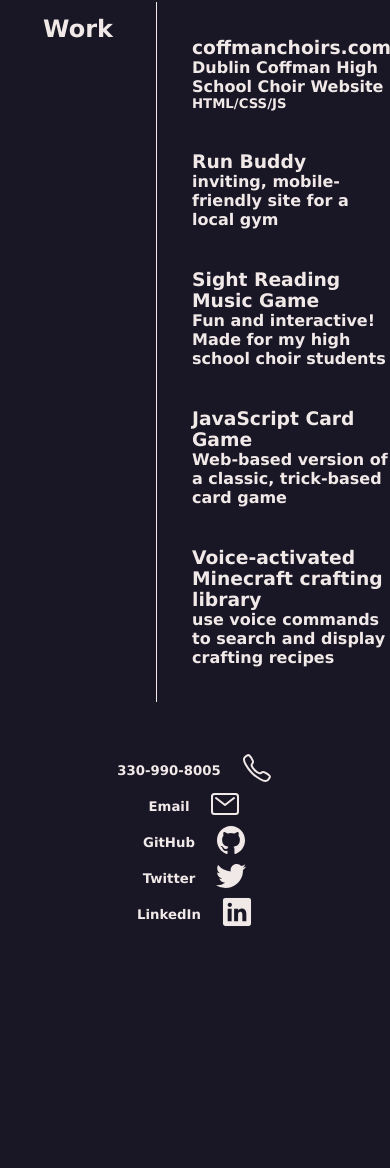
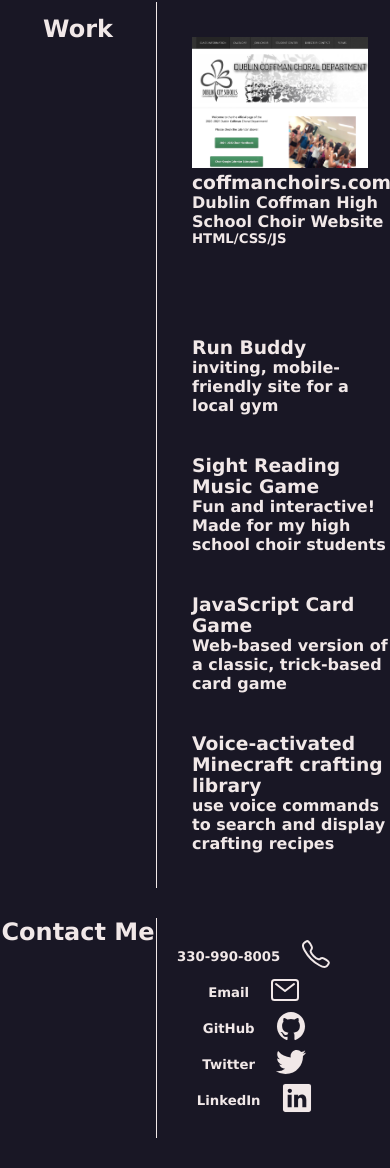
Before and after one commit to awgarner/AGPersonalPortfolio, a plain HTML site: page index.html in a window 390 px wide. Shown: the part 902-2070 px from the top of the page. Before the commit the page ends 1854 px from the top, so only its background shows below. Drawn offline with nearby package versions, Linux system fonts and the light colour scheme.

Commit message:
changed .jp2 to .jpg images.. they wouldn't load - added more styles for 575 breakpoint

```diff
--- a/assets/css/style.css
+++ b/assets/css/style.css
@@ -182,9 +182,20 @@ header li {
   flex-wrap: wrap;
 }
 
+.bigProject {
+  height: 300px;
+  padding: 20px;
+  background-image: url("/AGPersonalPortfolio/images/coffmanChoirsImage.jp2");
+}
+
+.bigProject img {
+  width: 45vw;
+}
+
 /* CONTACT STYLES */
 
 .contact {
+  display: flex;
 }
 
 /* PROJECT STYLES */
@@ -194,12 +205,26 @@ header li {
 
 /* FOOTER STYLES */
 
+footer {
+}
+
+.footerTitle {
+  display: flex;
+  justify-content: flex-start;
+  flex-direction: column;
+}
+
 footer ul {
   display: flex;
   flex-direction: column;
   align-items: center;
   padding: 20px;
   list-style: none;
+}
+
+footer h2 {
+  width: 40vw;
+  text-align: center;
 }
 
 footer ul a {
--- a/index.html
+++ b/index.html
@@ -81,7 +81,8 @@
         </div>
 
         <div class="workProjects">
-            <div class="project">
+            <div class="bigProject">
+                <img src="./images/coffmanChoirsImage.jpg" alt="image of high school choir website">
                 <h3>coffmanchoirs.com</h3>
                 <h4>Dublin Coffman High School Choir Website</h4>
                 <h5>HTML/CSS/JS</h5>
@@ -115,6 +116,13 @@
     <!-- CONTACT SECTION -->
 
     <footer id="contact-me" class="contact">
+        <div class="footerTitle rightSideLine">
+            <h2>
+                Contact Me
+            </h2>
+        </div>
+
+
         <ul>
             <li>
                 <h5>330-990-8005</h5>
@@ -149,6 +157,9 @@
         </ul>
     </footer>
 
+    <div class="spacer">
+    </div>
+
 
     <!-- IONICONS JS INIT
      -->
```
Also changed, not shown: images/MinecraftImage.jpg (added), images/RhythmGameImage.jpg (added), images/RunBuddyImage.jpg (added), images/coffmanChoirsImage.jpg (added), images/soundBlurImage.jpg (added), 5 other files.
